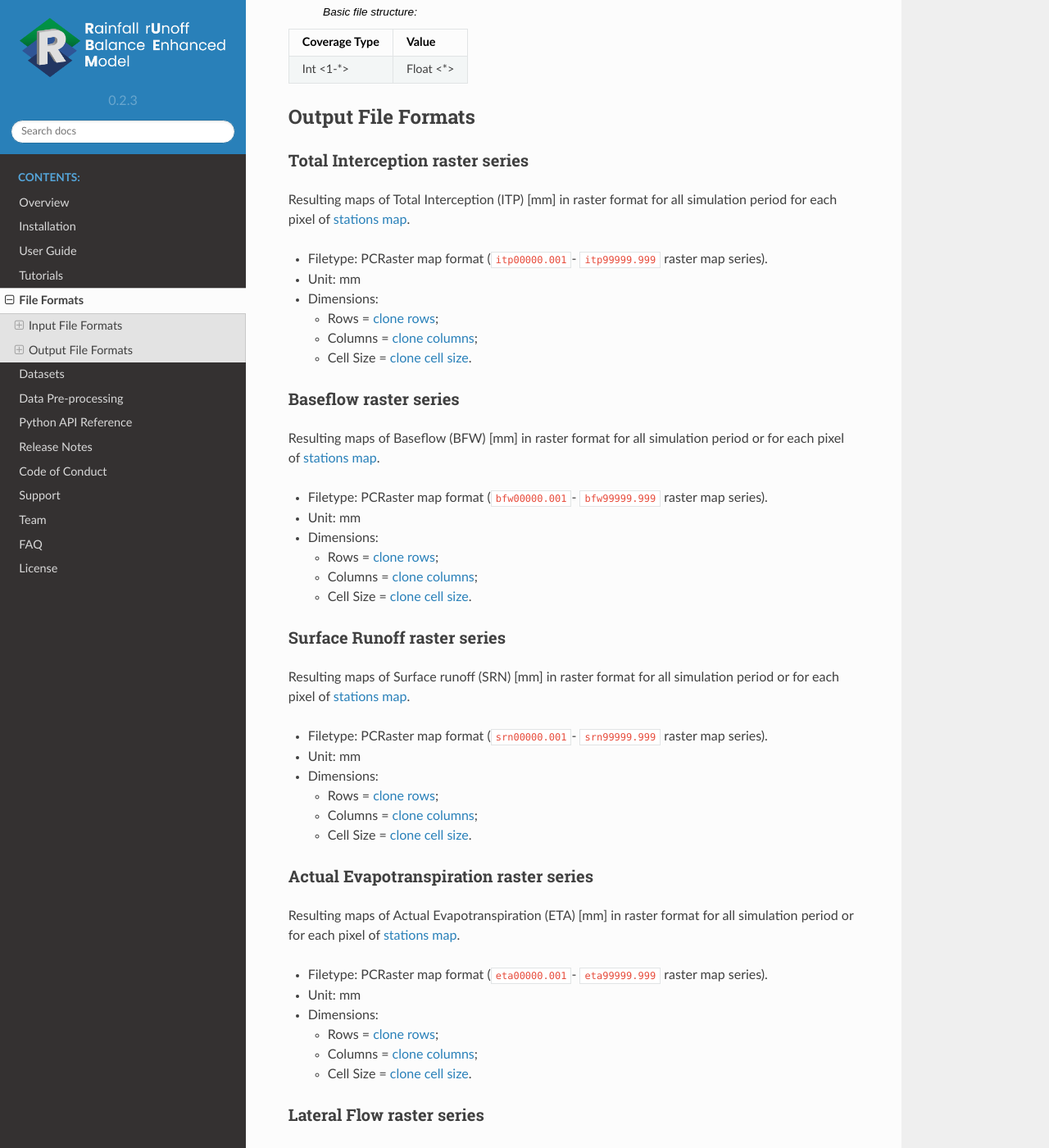
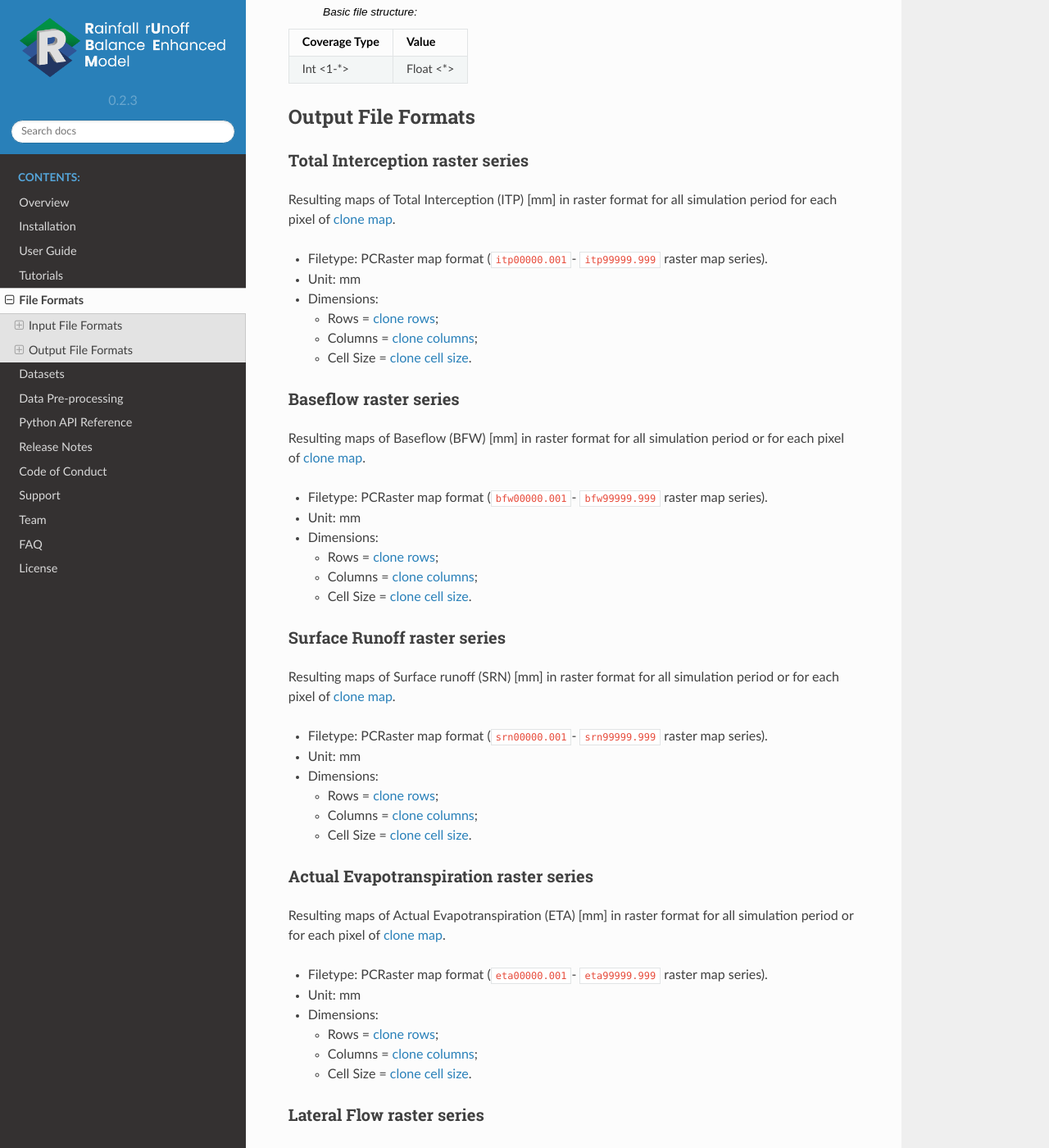
Before and after one commit to LabSid-USP/RUBEM, a Sphinx documentation site: the page built from doc/source/fileformats.rst, in a window 1280 px wide and 1400 px high, scrolled down 11404 px. Shown: the whole window at 82% size. Built offline with Sphinx 7.4.7 and the Read the Docs theme 2.0.0, drawn with Linux system fonts in a browser that asks for light colours; some of the changed text lies outside the part shown.

Commit message:
Fix references to clone map in fileformats.rst

```diff
--- a/doc/source/fileformats.rst
+++ b/doc/source/fileformats.rst
@@ -596,7 +596,7 @@ Output File Formats
 Total Interception raster series
 ^^^^^^^^^^^^^^^^^^^^^^^^^^^^^^^^^
 
-Resulting maps of Total Interception (ITP) [mm]  in raster format for all simulation period for each pixel of :ref:`stations map <Stations (samples) raster>`.
+Resulting maps of Total Interception (ITP) [mm]  in raster format for all simulation period for each pixel of :ref:`clone map <Mask of Catchment (Clone) raster>`.
 
 - Filetype: PCRaster map format (:file:`itp00000.001`- :file:`itp99999.999` raster map series).
 - Unit: mm
@@ -609,7 +609,7 @@ Resulting maps of Total Interception (ITP) [mm]  in raster format for all simula
 Baseflow raster series
 ^^^^^^^^^^^^^^^^^^^^^^^
 
-Resulting maps of  Baseflow (BFW) [mm]  in raster format for all simulation period or for each pixel of :ref:`stations map <Stations (samples) raster>`.
+Resulting maps of  Baseflow (BFW) [mm]  in raster format for all simulation period or for each pixel of :ref:`clone map <Mask of Catchment (Clone) raster>`.
 
 - Filetype: PCRaster map format (:file:`bfw00000.001`- :file:`bfw99999.999` raster map series).
 - Unit: mm
@@ -622,7 +622,7 @@ Resulting maps of  Baseflow (BFW) [mm]  in raster format for all simulation peri
 Surface Runoff raster series
 ^^^^^^^^^^^^^^^^^^^^^^^^^^^^^
 
-Resulting maps of  Surface runoff (SRN) [mm] in raster format for all simulation period or for each pixel of :ref:`stations map <Stations (samples) raster>`.
+Resulting maps of  Surface runoff (SRN) [mm] in raster format for all simulation period or for each pixel of :ref:`clone map <Mask of Catchment (Clone) raster>`.
 
 - Filetype: PCRaster map format (:file:`srn00000.001`- :file:`srn99999.999` raster map series).
 - Unit: mm
@@ -635,7 +635,7 @@ Resulting maps of  Surface runoff (SRN) [mm] in raster format for all simulation
 Actual Evapotranspiration raster series
 ^^^^^^^^^^^^^^^^^^^^^^^^^^^^^^^^^^^^^^^^
 
-Resulting maps of Actual Evapotranspiration (ETA) [mm] in raster format for all simulation period or for each pixel of :ref:`stations map <Stations (samples) raster>`.
+Resulting maps of Actual Evapotranspiration (ETA) [mm] in raster format for all simulation period or for each pixel of :ref:`clone map <Mask of Catchment (Clone) raster>`.
 
 - Filetype: PCRaster map format (:file:`eta00000.001`- :file:`eta99999.999` raster map series).
 - Unit: mm
@@ -648,7 +648,7 @@ Resulting maps of Actual Evapotranspiration (ETA) [mm] in raster format for all
 Lateral Flow raster series
 ^^^^^^^^^^^^^^^^^^^^^^^^^^^
 
-Resulting maps of Lateral Flow (LFW) [mm] in raster format for all simulation period for each pixel of :ref:`stations map <Stations (samples) raster>`.
+Resulting maps of Lateral Flow (LFW) [mm] in raster format for all simulation period for each pixel of :ref:`clone map <Mask of Catchment (Clone) raster>`..
 
 - Filetype: PCRaster map format (:file:`lfw00000.001`- :file:`lfw99999.999` raster map series).
 - Unit: mm
@@ -661,7 +661,7 @@ Resulting maps of Lateral Flow (LFW) [mm] in raster format for all simulation pe
 Recharge raster series
 ^^^^^^^^^^^^^^^^^^^^^^^
 
-Resulting maps of Recharge (REC) [mm] in raster format for all simulation period or for each pixel of :ref:`stations map <Stations (samples) raster>`.
+Resulting maps of Recharge (REC) [mm] in raster format for all simulation period or for each pixel of :ref:`clone map <Mask of Catchment (Clone) raster>`.
 
 - Filetype: PCRaster map format (:file:`rec00000.001`- :file:`rec99999.999` raster map series).
 - Unit: mm
@@ -674,7 +674,7 @@ Resulting maps of Recharge (REC) [mm] in raster format for all simulation period
 Soil Moisture Content raster series
 ^^^^^^^^^^^^^^^^^^^^^^^^^^^^^^^^^^^^
 
-Resulting maps of Soil Moisture Content (SMC) [mm] in raster format for all simulation period or for each pixel of :ref:`stations map <Stations (samples) raster>`.
+Resulting maps of Soil Moisture Content (SMC) [mm] in raster format for all simulation period or for each pixel of :ref:`clone map <Mask of Catchment (Clone) raster>`.
 
 - Filetype: PCRaster map format (:file:`smc00000.001`- :file:`smc99999.999` raster map series).
 - Unit: mm
@@ -687,7 +687,7 @@ Resulting maps of Soil Moisture Content (SMC) [mm] in raster format for all simu
 Total Runoff raster series
 ^^^^^^^^^^^^^^^^^^^^^^^^^^^
 
-Resulting maps of Total Runoff [:raw-html:`m<sup>3</sup>s<sup>-1</sup>`] in raster format for all simulation period for each pixel of :ref:`stations map <Stations (samples) raster>`.
+Resulting maps of Total Runoff [:raw-html:`m<sup>3</sup>s<sup>-1</sup>`] in raster format for all simulation period for each pixel of :ref:`clone map <Mask of Catchment (Clone) raster>`..
 
 - Filetype: PCRaster map format (:file:`rnf00000.001`- :file:`rnf99999.999` raster map series).
 - Unit: :raw-html:`m<sup>3</sup>s<sup>-1</sup>`
```
